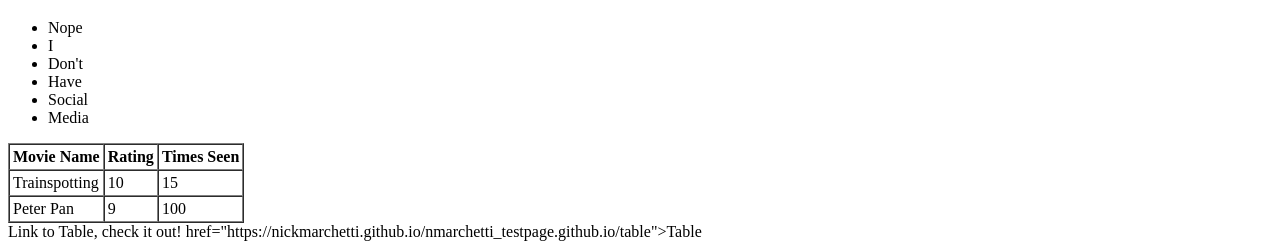
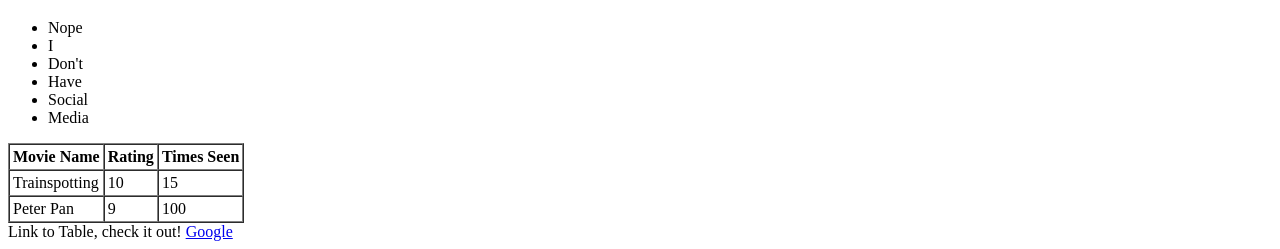
Before and after one commit to NickMarchetti/TestPage.github.io, a plain HTML site: page index.html in a window 1280 px wide. Shown: the part 575-824 px from the top of the page. Drawn offline with Linux system fonts and the light colour scheme.

Commit message:
adding new index

```diff
--- a/index.html
+++ b/index.html
@@ -70,7 +70,7 @@
     </body>
 
 <body>Link to Table, check it out!
-    <a>href="https://nickmarchetti.github.io/nmarchetti_testpage.github.io/table">Table</a>
+    <a href="https://nickmarchetti.github.io/nmarchetti_testpage.github.io/table">Google</a></li>
 </body>
 
 
```
